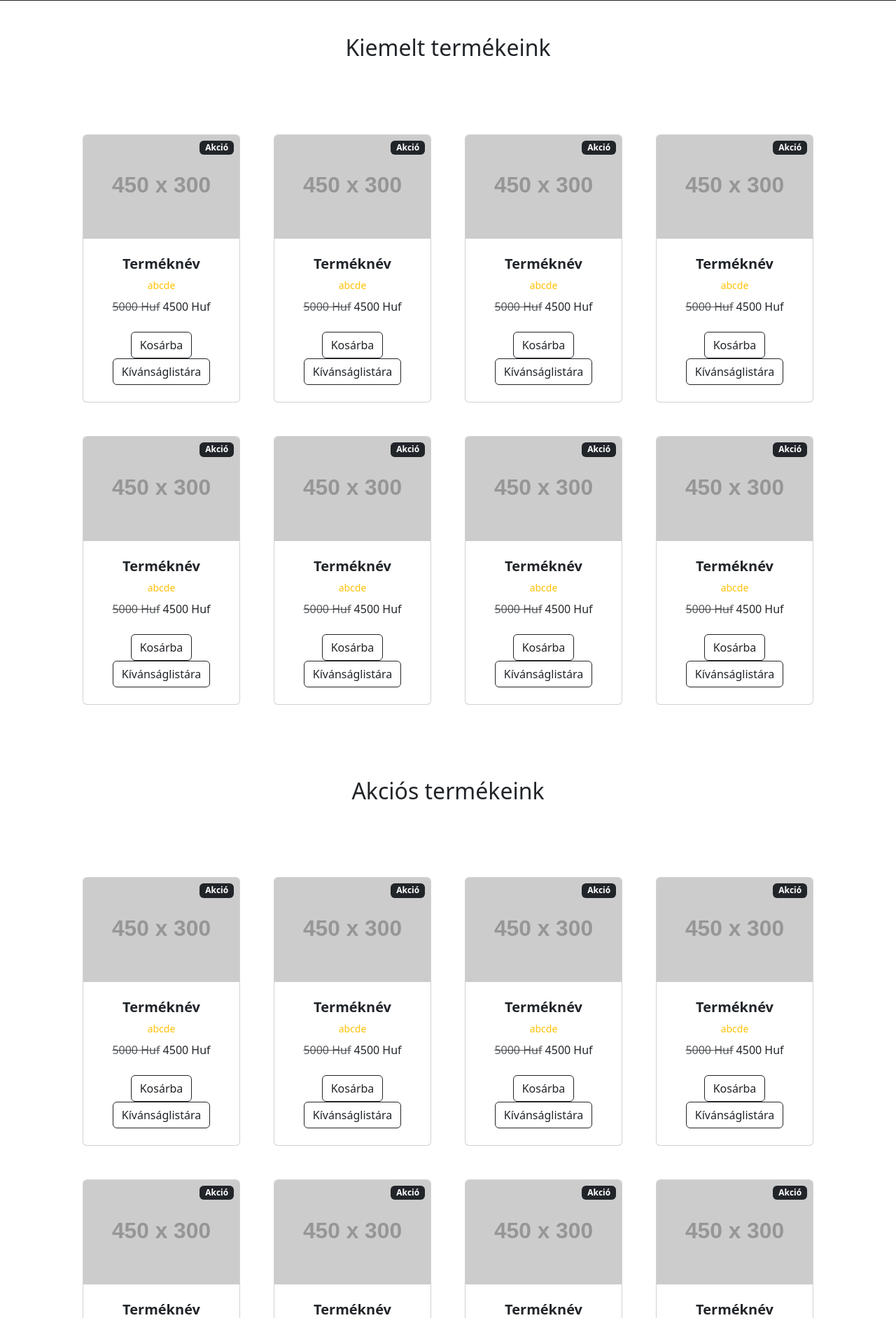
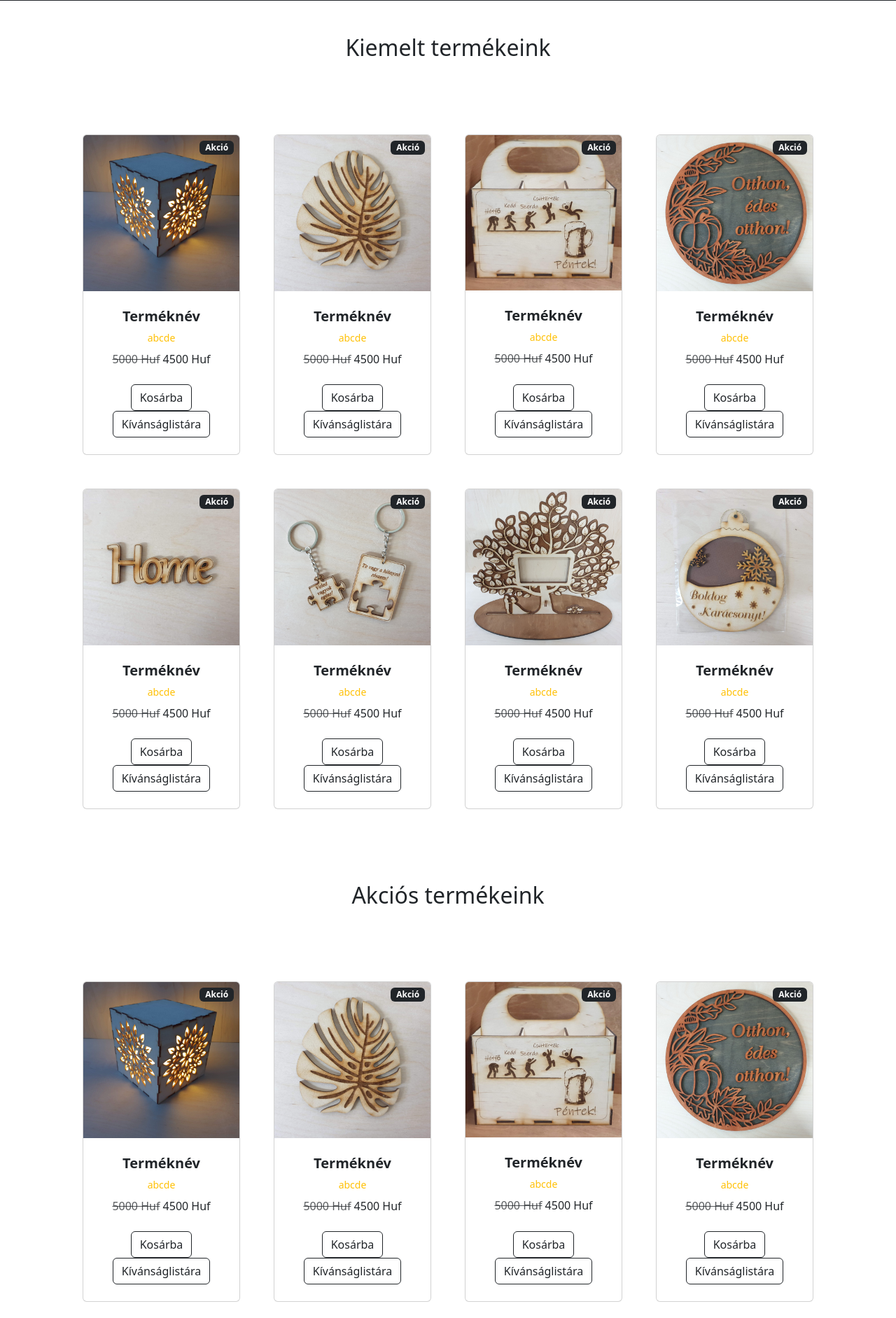
Before and after one commit to kukoveczzsolt/Lezeruniverzum, a PHP site: page / in a window 1280 px wide. Shown: the part 368-2251 px from the top of the page at 70% size. Run offline with PHP 8.4, Linux system fonts and the light colour scheme; grey boxes labelled with a size stand in for pictures from a placeholder-image service; some libraries are stand-ins or nearby versions.

Commit message:
mintaképek hozzáadása

```diff
--- a/template/_cart.php
+++ b/template/_cart.php
@@ -11,7 +11,7 @@
                                     <div class="col-lg-5">
                                         <div class="me-lg-5">
                                             <div class="d-flex">
-                                                <img src="" class="border rounded me-3" style="width: 96px; height: 96px;" />
+                                                <img src="assets\products\1.jpg" class="border rounded me-3" style="width: 96px; height: 96px;" />
                                                 <div class="">
                                                     <a href="#" class="nav-link">Dísz 1</a>
                                                     <p class="text-muted">Valami</p>
@@ -41,7 +41,7 @@
                                     <div class="col-lg-5">
                                         <div class="me-lg-5">
                                             <div class="d-flex">
-                                                <img src="" class="border rounded me-3" style="width: 96px; height: 96px;" />
+                                                <img src="assets\products\2.jpg" class="border rounded me-3" style="width: 96px; height: 96px;" />
                                                 <div class="">
                                                     <a href="#" class="nav-link">Dísz 2</a>
                                                     <p class="text-muted">Valami</p>
--- a/template/_featured.php
+++ b/template/_featured.php
@@ -12,7 +12,7 @@
                     <div class="badge bg-dark text-white position-absolute" style="top: 0.5rem; right: 0.5rem">
                         Akció</div>
                     <!-- Product image-->
-                    <img class="card-img-top" src="https://dummyimage.com/450x300/dee2e6/6c757d.jpg" alt="..." />
+                    <img class="card-img-top" src="assets\products\1.jpg" alt="..." />
                     <!-- Product details-->
                     <div class="card-body p-4">
                         <div class="text-center">
@@ -46,7 +46,7 @@
                     <div class="badge bg-dark text-white position-absolute" style="top: 0.5rem; right: 0.5rem">
                         Akció</div>
                     <!-- Product image-->
-                    <img class="card-img-top" src="https://dummyimage.com/450x300/dee2e6/6c757d.jpg" alt="..." />
+                    <img class="card-img-top" src="assets\products\2.jpg" alt="..." />
                     <!-- Product details-->
                     <div class="card-body p-4">
                         <div class="text-center">
@@ -80,7 +80,7 @@
                     <div class="badge bg-dark text-white position-absolute" style="top: 0.5rem; right: 0.5rem">
                         Akció</div>
                     <!-- Product image-->
-                    <img class="card-img-top" src="https://dummyimage.com/450x300/dee2e6/6c757d.jpg" alt="..." />
+                    <img class="card-img-top" src="assets\products\3.jpg" alt="..." />
                     <!-- Product details-->
                     <div class="card-body p-4">
                         <div class="text-center">
@@ -114,7 +114,7 @@
                     <div class="badge bg-dark text-white position-absolute" style="top: 0.5rem; right: 0.5rem">
                         Akció</div>
                     <!-- Product image-->
-                    <img class="card-img-top" src="https://dummyimage.com/450x300/dee2e6/6c757d.jpg" alt="..." />
+                    <img class="card-img-top" src="assets\products\4.jpg" alt="..." />
                     <!-- Product details-->
                     <div class="card-body p-4">
                         <div class="text-center">
@@ -148,7 +148,7 @@
                     <div class="badge bg-dark text-white position-absolute" style="top: 0.5rem; right: 0.5rem">
                         Akció</div>
                     <!-- Product image-->
-                    <img class="card-img-top" src="https://dummyimage.com/450x300/dee2e6/6c757d.jpg" alt="..." />
+                    <img class="card-img-top" src="assets\products\5.jpg" alt="..." />
                     <!-- Product details-->
                     <div class="card-body p-4">
                         <div class="text-center">
@@ -182,7 +182,7 @@
                     <div class="badge bg-dark text-white position-absolute" style="top: 0.5rem; right: 0.5rem">
                         Akció</div>
                     <!-- Product image-->
-                    <img class="card-img-top" src="https://dummyimage.com/450x300/dee2e6/6c757d.jpg" alt="..." />
+                    <img class="card-img-top" src="assets\products\6.jpg" alt="..." />
                     <!-- Product details-->
                     <div class="card-body p-4">
                         <div class="text-center">
@@ -216,7 +216,7 @@
                     <div class="badge bg-dark text-white position-absolute" style="top: 0.5rem; right: 0.5rem">
                         Akció</div>
                     <!-- Product image-->
-                    <img class="card-img-top" src="https://dummyimage.com/450x300/dee2e6/6c757d.jpg" alt="..." />
+                    <img class="card-img-top" src="assets\products\7.jpg" alt="..." />
                     <!-- Product details-->
                     <div class="card-body p-4">
                         <div class="text-center">
@@ -250,7 +250,7 @@
                     <div class="badge bg-dark text-white position-absolute" style="top: 0.5rem; right: 0.5rem">
                         Akció</div>
                     <!-- Product image-->
-                    <img class="card-img-top" src="https://dummyimage.com/450x300/dee2e6/6c757d.jpg" alt="..." />
+                    <img class="card-img-top" src="assets\products\8.jpg" alt="..." />
                     <!-- Product details-->
                     <div class="card-body p-4">
                         <div class="text-center">
--- a/template/_product.php
+++ b/template/_product.php
@@ -6,7 +6,7 @@
 <section class="py-2">
     <div class="container px-4 px-lg-5 my-5">
         <div class="row gx-4 gx-lg-5 align-items-center">
-            <div class="col-md-6"><img class="card-img-top mb-5 mb-md-0" src="https://dummyimage.com/600x700/dee2e6/6c757d.jpg" alt="..." />
+            <div class="col-md-6"><img class="card-img-top mb-5 mb-md-0" src="assets\products\1.jpg" alt="..." />
             </div>
             <div class="col-md-6">
                 <div class="small mb-1">SKU: BST-498</div>
--- a/template/_special-price.php
+++ b/template/_special-price.php
@@ -12,7 +12,7 @@
           <div class="badge bg-dark text-white position-absolute" style="top: 0.5rem; right: 0.5rem">
             Akció</div>
           <!-- Product image-->
-          <img class="card-img-top" src="https://dummyimage.com/450x300/dee2e6/6c757d.jpg" alt="..." />
+          <img class="card-img-top" src="assets\products\1.jpg" alt="..." />
           <!-- Product details-->
           <div class="card-body p-4">
             <div class="text-center">
@@ -46,7 +46,7 @@
           <div class="badge bg-dark text-white position-absolute" style="top: 0.5rem; right: 0.5rem">
             Akció</div>
           <!-- Product image-->
-          <img class="card-img-top" src="https://dummyimage.com/450x300/dee2e6/6c757d.jpg" alt="..." />
+          <img class="card-img-top" src="assets\products\2.jpg" alt="..." />
           <!-- Product details-->
           <div class="card-body p-4">
             <div class="text-center">
@@ -80,7 +80,7 @@
           <div class="badge bg-dark text-white position-absolute" style="top: 0.5rem; right: 0.5rem">
             Akció</div>
           <!-- Product image-->
-          <img class="card-img-top" src="https://dummyimage.com/450x300/dee2e6/6c757d.jpg" alt="..." />
+          <img class="card-img-top" src="assets\products\3.jpg" alt="..." />
           <!-- Product details-->
           <div class="card-body p-4">
             <div class="text-center">
@@ -114,7 +114,7 @@
           <div class="badge bg-dark text-white position-absolute" style="top: 0.5rem; right: 0.5rem">
             Akció</div>
           <!-- Product image-->
-          <img class="card-img-top" src="https://dummyimage.com/450x300/dee2e6/6c757d.jpg" alt="..." />
+          <img class="card-img-top" src="assets\products\4.jpg" alt="..." />
           <!-- Product details-->
           <div class="card-body p-4">
             <div class="text-center">
@@ -148,7 +148,7 @@
           <div class="badge bg-dark text-white position-absolute" style="top: 0.5rem; right: 0.5rem">
             Akció</div>
           <!-- Product image-->
-          <img class="card-img-top" src="https://dummyimage.com/450x300/dee2e6/6c757d.jpg" alt="..." />
+          <img class="card-img-top" src="assets\products\5.jpg" alt="..." />
           <!-- Product details-->
           <div class="card-body p-4">
             <div class="text-center">
@@ -182,7 +182,7 @@
           <div class="badge bg-dark text-white position-absolute" style="top: 0.5rem; right: 0.5rem">
             Akció</div>
           <!-- Product image-->
-          <img class="card-img-top" src="https://dummyimage.com/450x300/dee2e6/6c757d.jpg" alt="..." />
+          <img class="card-img-top" src="assets\products\6.jpg" alt="..." />
           <!-- Product details-->
           <div class="card-body p-4">
             <div class="text-center">
@@ -216,7 +216,7 @@
           <div class="badge bg-dark text-white position-absolute" style="top: 0.5rem; right: 0.5rem">
             Akció</div>
           <!-- Product image-->
-          <img class="card-img-top" src="https://dummyimage.com/450x300/dee2e6/6c757d.jpg" alt="..." />
+          <img class="card-img-top" src="assets\products\7.jpg" alt="..." />
           <!-- Product details-->
           <div class="card-body p-4">
             <div class="text-center">
@@ -250,7 +250,7 @@
           <div class="badge bg-dark text-white position-absolute" style="top: 0.5rem; right: 0.5rem">
             Akció</div>
           <!-- Product image-->
-          <img class="card-img-top" src="https://dummyimage.com/450x300/dee2e6/6c757d.jpg" alt="..." />
+          <img class="card-img-top" src="assets\products\8.jpg" alt="..." />
           <!-- Product details-->
           <div class="card-body p-4">
             <div class="text-center">
```
Also changed, not shown: template/_products.php (+8 -8 lines), template/_related.php (+4 -4 lines).
